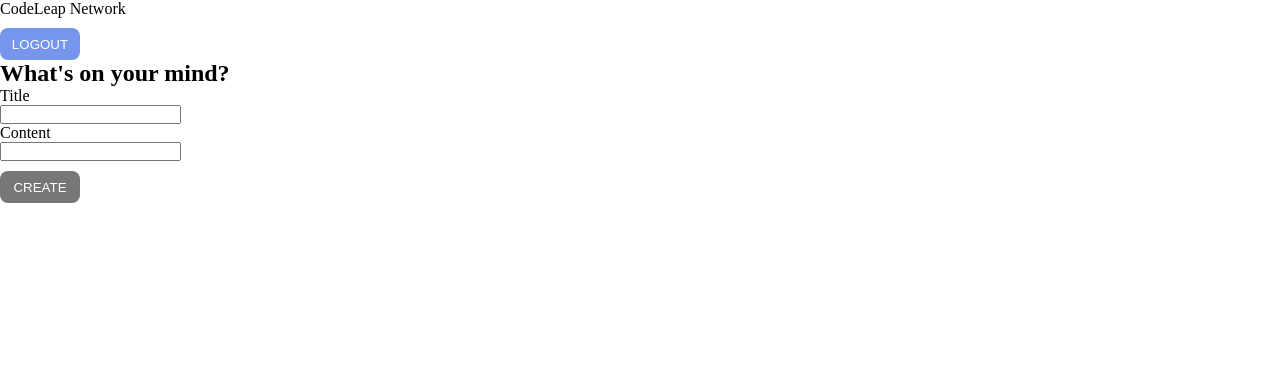
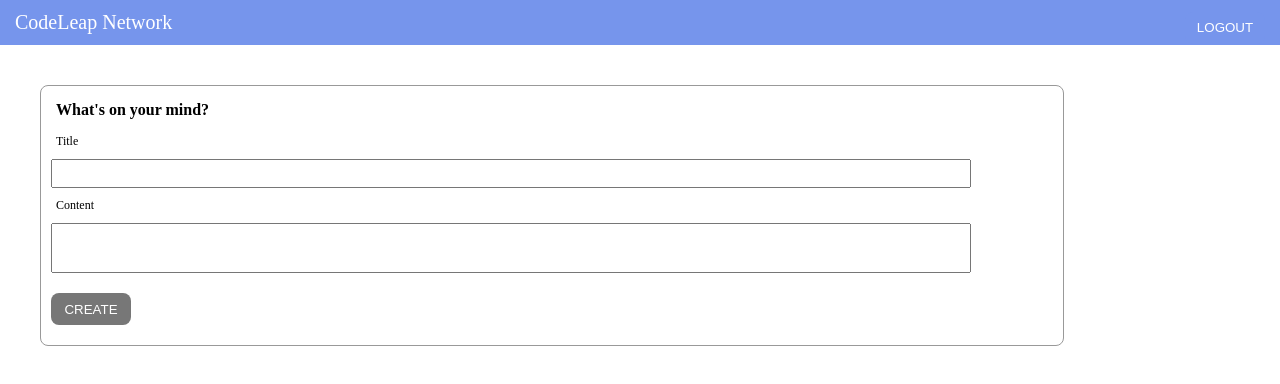
Before and after one commit to erica-l-s/crud-redux, a React (Create React App) app: page / in a window 1280 px wide. Shown: the top 384 px of the page. Built offline with nearby package versions, Linux system fonts and the light colour scheme.

Commit message:
css create okay

```diff
--- /dev/null
+++ b/src/Components/Create.css
@@ -0,0 +1,54 @@
+
+  .header{
+    display: flex;
+    justify-content: space-between;
+    align-items: center;
+    background-color: #7695EC;
+    height: 45px;
+    padding: 15px;
+    font-size: 20px;
+     color: #FFFFFF;
+
+  }
+
+  .box{
+    height: 40%;
+    margin:40px;
+    width: 80%;
+    border: 1px solid #999999;
+    border-radius: 8px;
+    padding-bottom: 20px;
+   }
+
+   .box h2{
+     display: flex;
+     font-size: 16px;
+     padding:15px;
+
+   }
+
+   .box p{
+     display: flex;
+     font-size: 12px;
+     padding-left: 15px;
+   }
+
+   .input-title{
+     width: 90%;
+     margin: 10px;
+     padding: 5px;
+   }
+
+   .input-content{
+
+     padding-left: 5px;
+     width: 90%;
+     height: 50px;
+     margin: 10px;
+
+   }
+
+   .btn-crud{
+    margin-left: 10px;
+
+   }
--- a/src/Components/Create.js
+++ b/src/Components/Create.js
@@ -1,6 +1,8 @@
 import React, { useState } from 'react'
 import {useDispatch,useSelector} from "react-redux"
 import { logout, selectUser } from '../feature/userSlice';
+import './Login.css';
+import './Create.css'
 
 const Create = () => {
   const [title, setTitle] = useState('')
@@ -44,7 +46,7 @@
                 onChange={(e) => setContent(e.target.value)}
             ></input>
         </div>
-        <button
+        <button className='btn-crud'
             disabled={!content}
         >Create</button>
     </form>
--- a/src/Components/Login.css
+++ b/src/Components/Login.css
@@ -6,6 +6,7 @@
     background: #DDDDDD;
     text-align: center;
     font-family:'Lucida Sans', 'Lucida Sans Regular', 'Lucida Grande', 'Lucida Sans Unicode', Geneva, Verdana, sans-serif;
+
   }
 
   .login_form{
--- a/src/index.css
+++ b/src/index.css
@@ -3,4 +3,5 @@
     padding: 0;
     box-sizing:border-box;
 
+
   }
```
